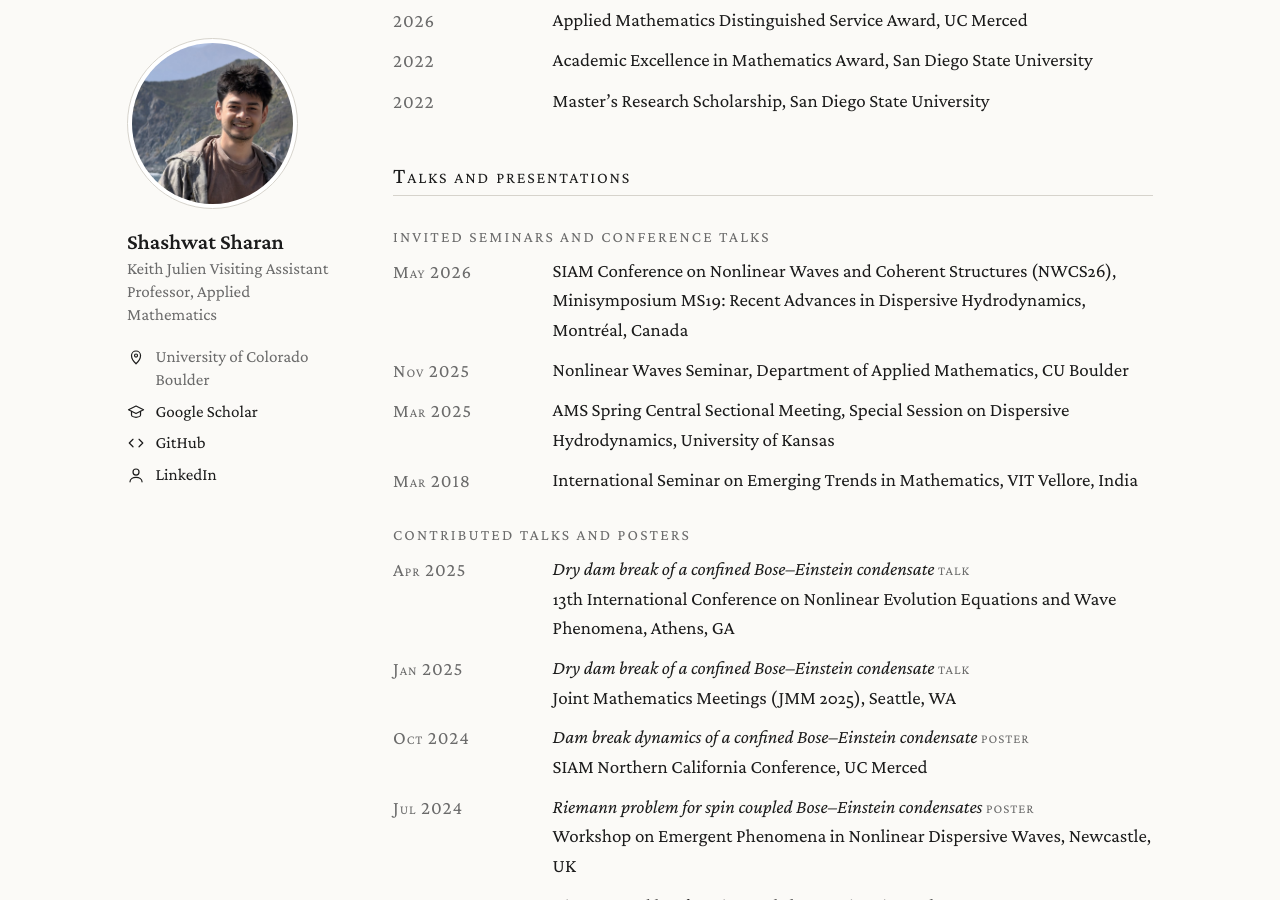
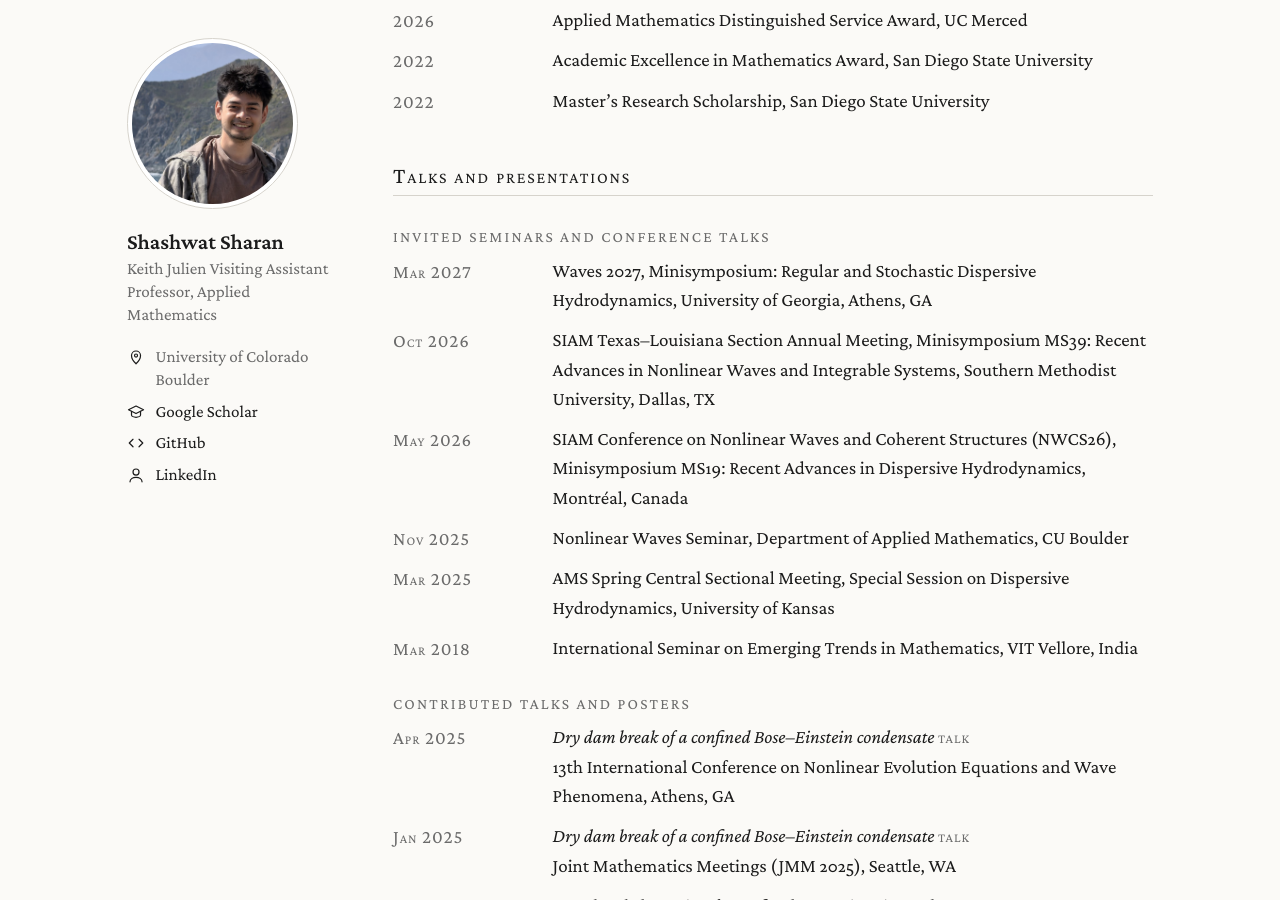
Before and after one commit to shashwatsharan/shashwatsharan.github.io, a Jekyll site: the page built from cv.md, in a window 1280 px wide and 900 px high, scrolled down 1336 px. Built offline with Jekyll 4.4.1, drawn with Linux system fonts in a browser that asks for light colours.

Commit message:
Add files via upload

```diff
--- a/cv.md
+++ b/cv.md
@@ -88,6 +88,12 @@ See [Publications](/publications/) and [Teaching](/teaching/).
 
 #### Invited seminars and conference talks
 
+Mar 2027
+: Waves 2027, Minisymposium: Regular and Stochastic Dispersive Hydrodynamics, University of Georgia, Athens, GA
+
+Oct 2026
+: SIAM Texas–Louisiana Section Annual Meeting, Minisymposium MS39: Recent Advances in Nonlinear Waves and Integrable Systems, Southern Methodist University, Dallas, TX
+
 May 2026
 : SIAM Conference on Nonlinear Waves and Coherent Structures (NWCS26), Minisymposium MS19: Recent Advances in Dispersive Hydrodynamics, Montréal, Canada {% comment %}<br>*Breaking a Superfluid Harmonic Dam: Rarefaction Dynamics of a Trapped Condensate*{% endcomment %}
 
```
